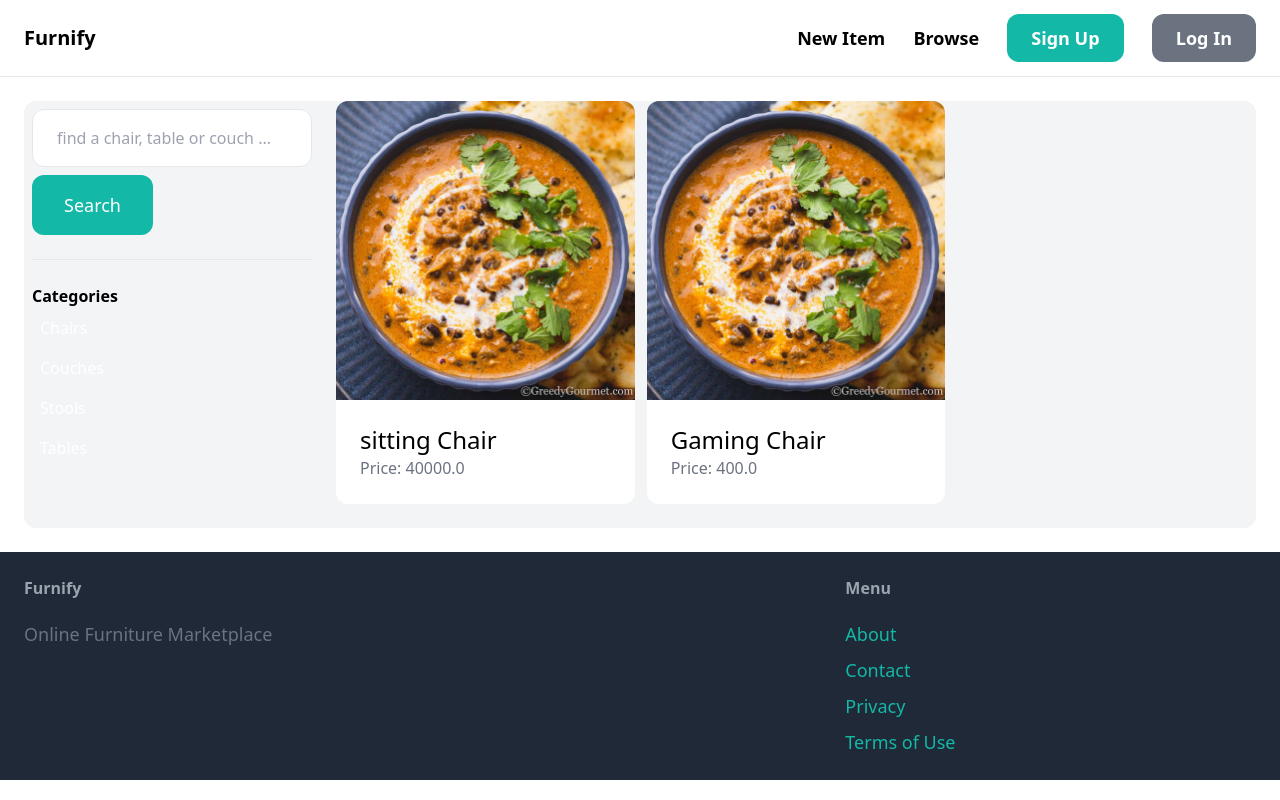
After one commit to dhruvmaithil/Furnify, a Django app: page /items/ in a window 1280 px wide. The commit adds this page. Run offline with Django 4.2, Linux system fonts and the light colour scheme; data comes from the database, SQL or seed files in the repository; both versions use the stored data as it was after the commit; some libraries are stand-ins or nearby versions.

Commit message:
added browse and fixed displaying images

```diff
--- a/core/templates/core/base.html
+++ b/core/templates/core/base.html
@@ -16,7 +16,7 @@
 
             <div class="space-x-6">
                 <a href="{% url 'item:new' %}" class=" text-lg font-semibold hover:text-gray-500">New Item</a>
-                <a href="#" class="text-lg font-semibold hover:text-gray-500">Browse</a>
+                <a href="{% url 'item:items' %}" class="text-lg font-semibold hover:text-gray-500">Browse</a>
 
                 {% if request.user.is_authenticated %}
 
--- a/core/templates/core/index.html
+++ b/core/templates/core/index.html
@@ -9,7 +9,7 @@
             <div>
                     <a href="{% url 'item:detail' item.id %}" >
                         <div>
-                                <img src="{{item.Image.url}}" class="rounded-t-xl">
+                                <img src="{{ item.image.url }}" class="rounded-t-xl">
                         </div>
 
                         <div class="p-6 bg-white rounded-b-xl">
--- a/dashboard/templates/dashboard/index.html
+++ b/dashboard/templates/dashboard/index.html
@@ -12,7 +12,7 @@
             <div>
                 <a href="{% url 'item:detail' item.id %}" >
                     <div>
-                                <img src="{{item.Image.url}}" class="rounded-t-xl">
+                        <img src="{{item.image.url}}" class="rounded-t-xl">
                     </div>
 
                     <div class="p-6 bg-white rounded-b-xl">
--- a/furnify/settings.py
+++ b/furnify/settings.py
@@ -121,8 +121,8 @@ USE_TZ = True
 # Static files (CSS, JavaScript, Images)
 # https://docs.djangoproject.com/en/4.2/howto/static-files/
 
-STATIC_URL = 'static/'
-MEDIA_URL = 'media/'
+STATIC_URL = '/static/'
+MEDIA_URL = '/media/'
 MEDIA_ROOT = BASE_DIR / 'media'
 
 # Default primary key field type
--- /dev/null
+++ b/item/templates/item/items.html
@@ -0,0 +1,47 @@
+{% extends 'core/base.html' %}
+
+{% block title %}Items{% endblock %}
+
+{% block content %}
+    <div class="pb-6 grid grid-cols-4 gap-4 bg-gray-100 rounded-xl">
+        <div class="col-span-1 rounded-xl py-2 px-2">
+            <form method="get" action="{% url 'item:items' %}">
+                <input name="query" class="w-full py-4 px-6 border rounded-xl" type="text" value="{{ query }}" placeholder="find a chair, table or couch ... ">
+
+                <button class="mt-2 py-4 px-8 text-lg bg-teal-500 text-white rounded-xl">Search</button>
+
+            </form>
+
+            <hr class="my-6 ">
+
+            <p class="font-semibold">Categories</p>
+
+            <ul>
+                {% for category in categories %}
+                    <li class="py-2 px-2 text-white rounded-xl{% if category.id == category_id %} bg-gray-800 {% endif %}">
+                        <a href="{% url 'item:items' %}?query={{ query }}&category={{ category.id }}">{{ category.name }}</a>
+                    </li>
+                {% endfor %}
+            </ul>
+        </div>
+
+        <div class="col-span-3">
+            <div class="grid grid-cols-3 gap-3">
+                {%for item in items%}
+                    <div>
+                        <a href="{% url 'item:detail' item.id %}" >
+                            <div>
+                                <img src="{{item.image.url}}" class="rounded-t-xl">
+                            </div>
+
+                            <div class="p-6 bg-white rounded-b-xl">
+                                <h2 class="text-2xl">{{ item.name }}</h2>
+                                <p class="text-gray-500">Price: {{ item.price }}</p>
+                            </div>
+                        </a>
+                    </div>
+                {%endfor%}
+            </div>
+        </div>
+    </div>
+{% endblock %}
--- a/item/urls.py
+++ b/item/urls.py
@@ -5,6 +5,7 @@ from . import views
 app_name = 'item'
 
 urlpatterns = [
+    path('', views.items, name='items'),
     path ('new/', views.new, name='new'),
     path ('<int:pk>/', views.detail, name='detail'),
     path('<int:pk>/delete/', views.delete, name='delete'),
--- a/item/views.py
+++ b/item/views.py
@@ -1,10 +1,30 @@
 from django.contrib.auth.decorators import login_required
+from django.db.models import Q
 from django.shortcuts import render, get_object_or_404, redirect
 
 from .forms import NewItemForm, EditItemForm
-from .models import Item
+from .models import Category, Item
 
 # Create your views here.
+
+def items(request):
+    query = request.GET.get('query', '')
+    category_id = request.GET.get('category', 0)
+    categories = Category.objects.all()
+    items = Item.objects.filter(is_sold=False)
+
+    if category_id:
+        items = items.filter(category_id=category_id)
+
+    if query:
+        items = items.filter(Q(name__icontains=query) | Q(description__icontains=query) )
+
+    return render(request, 'item/items.html', {
+        'items': items,
+        'query': query,
+        'categories' : categories,
+        'category_id' :int(category_id)
+    })
 
 def detail(request, pk):
     item = get_object_or_404(Item, pk=pk)
```
Also changed, not shown: db.sqlite3, media/item_images/dal-makhani-feature_lPLsl0r.jpg (added). Lines whose indentation alone changed are shown as unchanged.
